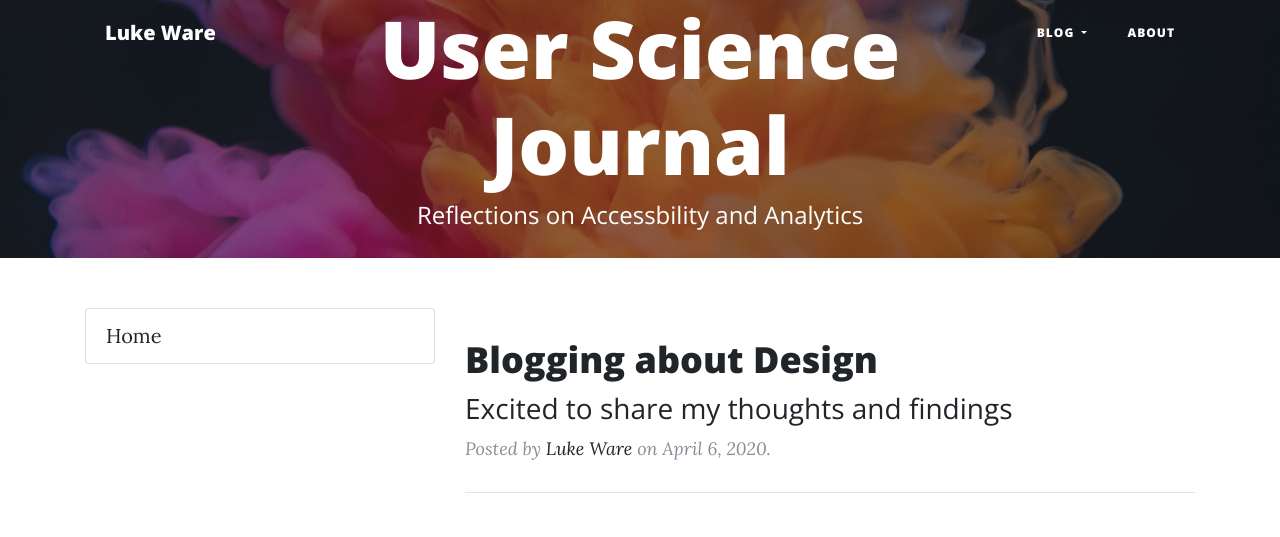
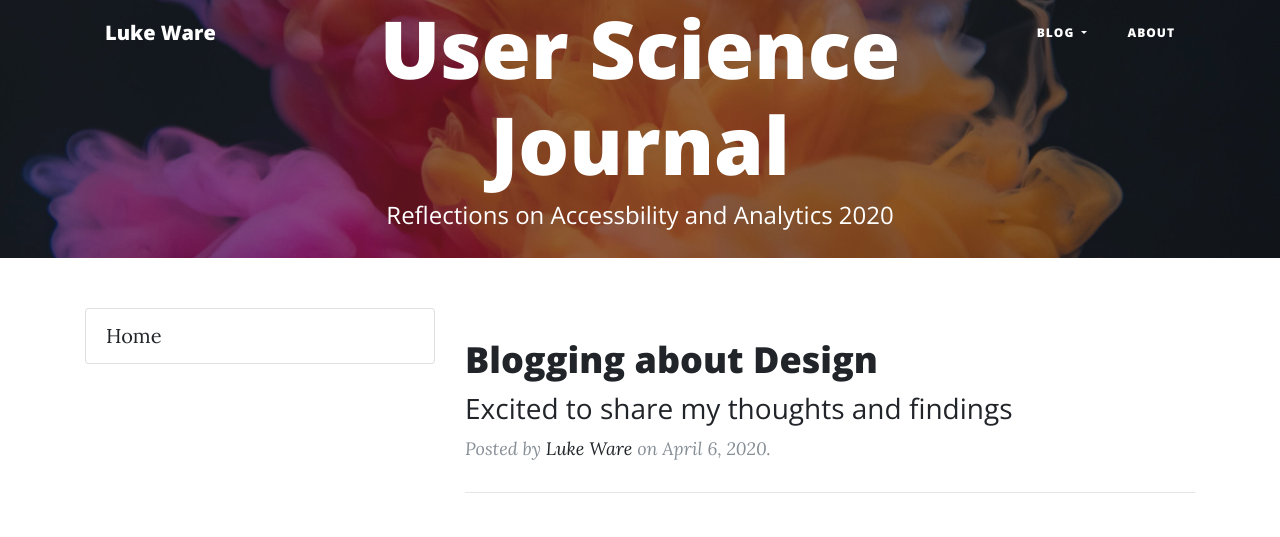
Before and after one commit to lukeware/user-science-journal, a plain HTML site: page index.html in a window 1280 px wide. Shown: the top 537 px of the page. Drawn offline with nearby package versions, Linux system fonts and the light colour scheme.

Commit message:
added 2020

```diff
--- a/index.html
+++ b/index.html
@@ -96,7 +96,7 @@
         <div class="col-lg-8 col-md-10 mx-auto">
           <div class="site-heading">
             <h1>User Science Journal</h1>
-            <span class="subheading">Reflections on Accessbility and Analytics</span>
+            <span class="subheading">Reflections on Accessbility and Analytics 2020</span>
 
           </div>
 
```
